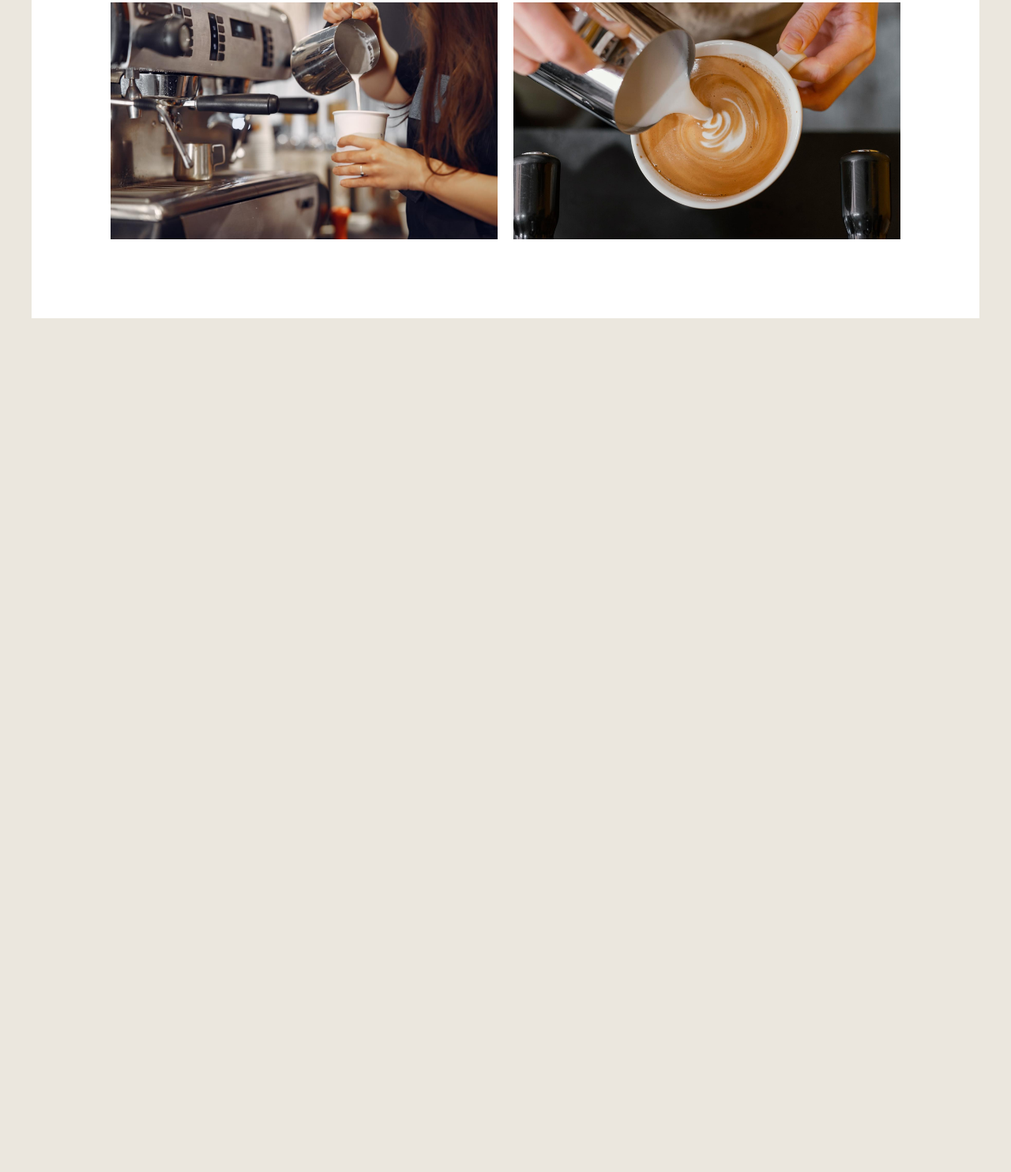
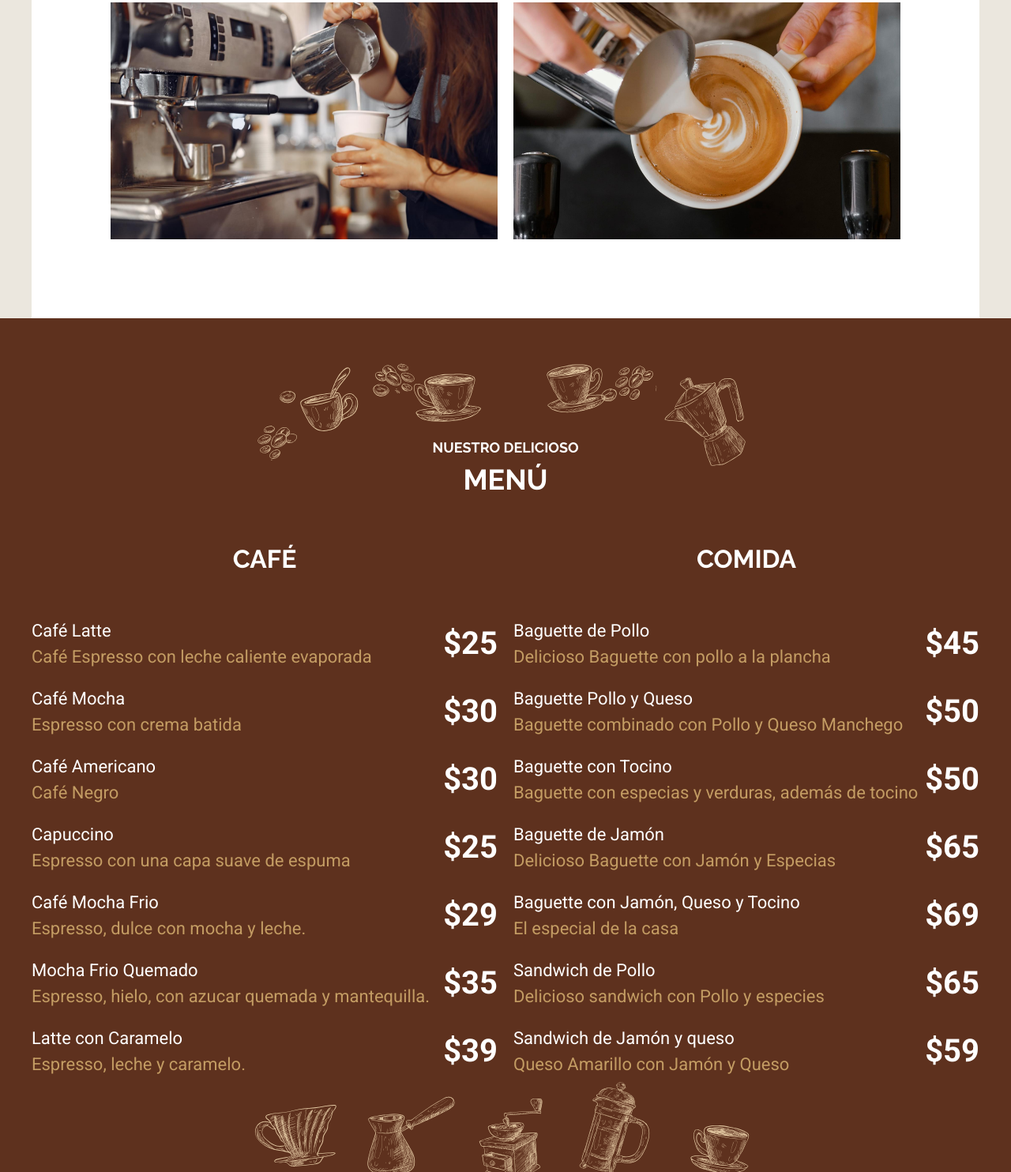
Before and after one commit to Geovanex24/Cafeteria, a website: page index.html in a window 1280 px wide. Shown: the part 2830-4314 px from the top of the page at 79% size. Before the commit the page ends 3233 px from the top, so only its background shows below. Drawn offline with Linux system fonts and the light colour scheme; a web font is replaced by a local one.

Commit message:
feat: Add menu and testimonials

```diff
--- a/index.html
+++ b/index.html
@@ -100,7 +100,93 @@
                 </div>
             </div>
         </section>
-    </main>
+    </main> <!-- .main content-->
+
+    <section class="nuestro-menu">
+        <h2 class="heading-blanco"><span>Nuestro delicioso</span> menú</h2>
+
+        <div class="contenedor grid-menu">
+            <section class="menu cafe">
+                <h3>Café</h3>
+                <ul>
+                    <li>
+                        <p>Café Latte <span>Café Espresso con leche caliente evaporada</span> </p>
+                        <p class="precio">$25</p>
+                    </li>
+                    <li>
+                        <p>Café Mocha <span>Espresso con crema batida</span> </p>
+                        <p class="precio">$30</p>
+                    </li>
+                    <li>
+                        <p>Café Americano <span>Café Negro</span> </p>
+                        <p class="precio">$30</p>
+                    </li>
+                    <li>
+                        <p>Capuccino<span>Espresso con una capa suave de espuma</span> </p>
+                        <p class="precio">$25</p>
+                    </li>
+                    <li>
+                        <p>Café Mocha Frio<span>Espresso, dulce con mocha y leche.</span> </p>
+                        <p class="precio">$29</p>
+                    </li>
+                    <li>
+                        <p>Mocha Frio Quemado<span>Espresso, hielo, con azucar quemada y mantequilla.</span> </p>
+                        <p class="precio">$35</p>
+                    </li>
+                    <li>
+                        <p>Latte con Caramelo<span>Espresso, leche y caramelo.</span> </p>
+                        <p class="precio">$39</p>
+                    </li>
+                </ul>
+            </section>
+            <section class="menu comida">
+                <h3>Comida</h3>
+                <ul>
+                    <li>
+                        <p>Baguette de Pollo <span>Delicioso Baguette con pollo a la plancha</span> </p>
+                        <p class="precio">$45</p>
+                    </li>
+                    <li>
+                        <p>Baguette Pollo y Queso <span>Baguette combinado con Pollo y Queso Manchego</span> </p>
+                        <p class="precio">$50</p>
+                    </li>
+                    <li>
+                        <p>Baguette con Tocino<span>Baguette con especias y verduras, además de tocino</span> </p>
+                        <p class="precio">$50</p>
+                    </li>
+                    <li>
+                        <p>Baguette de Jamón<span>Delicioso Baguette con Jamón y Especias</span> </p>
+                        <p class="precio">$65</p>
+                    </li>
+                    <li>
+                        <p>Baguette con Jamón, Queso y Tocino<span>El especial de la casa</span> </p>
+                        <p class="precio">$69</p>
+                    </li>
+                    <li>
+                        <p>Sandwich de Pollo<span>Delicioso sandwich con Pollo y especies</span> </p>
+                        <p class="precio">$65</p>
+                    </li>
+                    <li>
+                        <p>Sandwich de Jamón y queso<span>Queso Amarillo con Jamón y Queso</span> </p>
+                        <p class="precio">$59</p>
+                    </li>
+                </ul>
+            </section>
+        </div>
+    </section> <!-- .nuestro menu-->
+
+    <section class="nuestros-testimoniales contenedor bg-white margin-negativo-10">
+        <h2><span>Lo que dicen nuestros</span> clientes</h2>
+
+        <div class="testimonial">
+            <p>Lorem ipsum dolor sit amet consectetur, adipisicing elit. Quisquam cumque ipsam asperiores qui assumenda
+                quia ab laboriosam nulla. Iusto, aperiam labore officia saepe expedita ipsam nesciunt harum. Neque,
+                mollitia sed.
+            </p>
+
+            <p class="autor">- Geovanni Fernández</p>
+        </div>
+    </section>
 </body>
 
 </html>
--- a/src/scss/base/_tipografia.scss
+++ b/src/scss/base/_tipografia.scss
@@ -32,6 +32,19 @@ h2 {
     background-size: 10rem;
   }
 }
+
+.heading-blanco {
+  @extend h2;
+  color: v.$blanco;
+
+  span {
+    color: v.$blanco;
+  }
+  &::after {
+    display: none;
+  }
+}
+
 h3 {
   font-size: 3.2rem;
 }
--- a/src/scss/base/_utilidades.scss
+++ b/src/scss/base/_utilidades.scss
@@ -3,6 +3,9 @@
 .text-center {
   text-align: center;
 }
-bg-primario {
-  color: v.$primario;
+.bg-white {
+  background-color: v.$blanco;
 }
+.margin-negativo-10 {
+  margin-top: -10rem;
+}
--- a/src/scss/inicio/_index.scss
+++ b/src/scss/inicio/_index.scss
@@ -1,3 +1,5 @@
 @forward "contenido";
 @forward "iconos";
 @forward "galeria";
+@forward "menu";
+@forward "testimoniales";
--- /dev/null
+++ b/src/scss/inicio/_menu.scss
@@ -0,0 +1,52 @@
+@use "base/variables" as v;
+@use "base/mixins" as m;
+
+.nuestro-menu {
+  background-image: url(../img/menu_arriba.svg), url(../img/menu_abajo.svg),
+    linear-gradient(to top, v.$primario, v.$primario);
+  background-repeat: no-repeat;
+  background-position: center 5rem, center 92%, 100%;
+  background-size: 200%;
+  padding: 15rem 2rem 20rem 2rem;
+
+  @include m.tablet {
+    padding: 15rem 0 20rem 0;
+    background-size: 100%;
+  }
+  @include m.desktop {
+    background-size: 50%, 50%, 100%;
+  }
+}
+
+.grid-menu {
+  @include m.tablet {
+    @include m.grid(2, 2rem);
+  }
+}
+
+.menu {
+  h3 {
+    color: v.$blanco;
+  }
+  li {
+    display: flex;
+    justify-content: space-between;
+    align-items: center;
+
+    p {
+      color: v.$blanco;
+      font-size: 2.2rem;
+      line-height: 1.5;
+      margin: 0 0 2rem 0;
+
+      span {
+        display: block;
+        color: v.$secundario;
+      }
+    }
+    .precio {
+      font-size: 4rem;
+      font-weight: 700;
+    }
+  }
+}
--- /dev/null
+++ b/src/scss/inicio/_testimoniales.scss
@@ -0,0 +1,25 @@
+@use "base/variables" as v;
+@use "base/mixins" as m;
+
+.nuestros-testimoniales {
+  padding: 10rem 2rem;
+
+  @include m.tablet {
+    padding: 10rem;
+  }
+
+  .testimonial {
+    background-color: v.$cafeClaro;
+    padding: 2rem 4rem;
+    max-width: 50rem;
+    margin: 0 auto;
+    border-radius: 1rem;
+
+    .autor {
+      text-align: right;
+      font-size: 2.4rem;
+      color: v.$primario;
+      font-family: v.$fuenteCursiva;
+    }
+  }
+}
```
Also changed, not shown: build/css/app.css.
